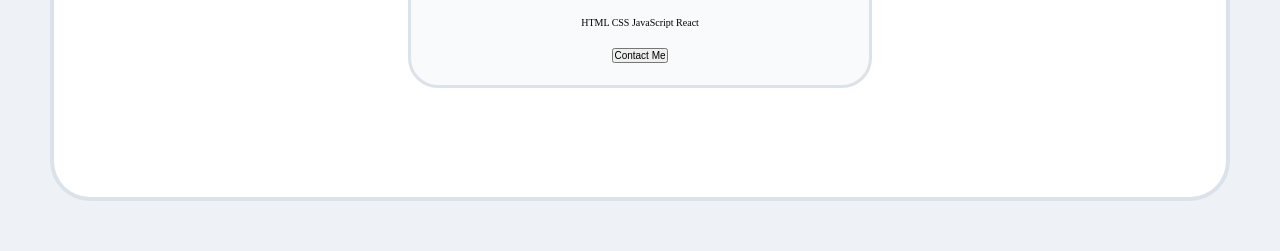
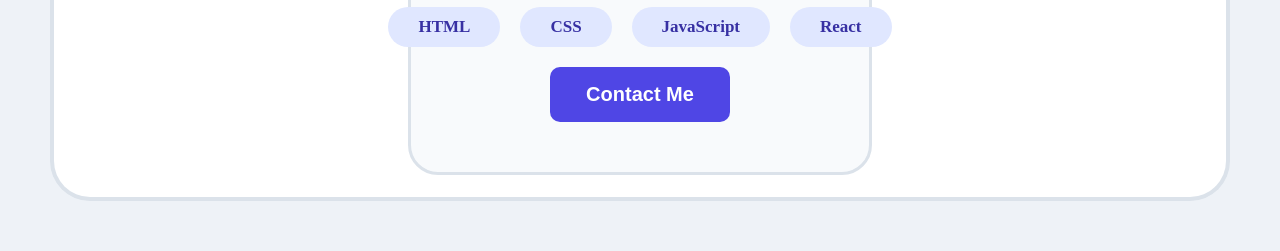
Before and after one commit to AKF-Web-Dev/solutions, a plain HTML site: page css/css-assignment-6/index.html in a window 1280 px wide. Shown: the part 549-800 px from the top of the page. Drawn offline with Linux system fonts and the light colour scheme.

Commit message:
the assignment 6 in css has been fully completed

```diff
--- a/css/css-assignment-6/style.css
+++ b/css/css-assignment-6/style.css
@@ -76,7 +76,7 @@ main {
 }
 
 section {
-  height: 80%;
+  height: auto;
   width: 60%;
   border-radius: 30px;
   background-color: var(--section-background);
@@ -120,3 +120,32 @@ p {
   font-size: 2rem;
   color: var(--special-paragraph-font-color);
 }
+
+small {
+  font-size: 1.5rem;
+}
+
+.budge-container {
+  display: flex;
+  gap: 2rem;
+}
+
+span {
+  padding: 10px 30px 10px 30px;
+  background-color: var(--simple-btn-background);
+  color: var(--simple-btn-font-color);
+  font-size: 1.7rem;
+  font-weight: bold;
+  border-radius: 20px;
+}
+
+button {
+  height: 55px;
+  width: 180px;
+  font-size: 2rem;
+  font-weight: bold;
+  background-color: var(--special-btn-background);
+  color: white;
+  border-radius: 10px;
+  border: none;
+}
```
